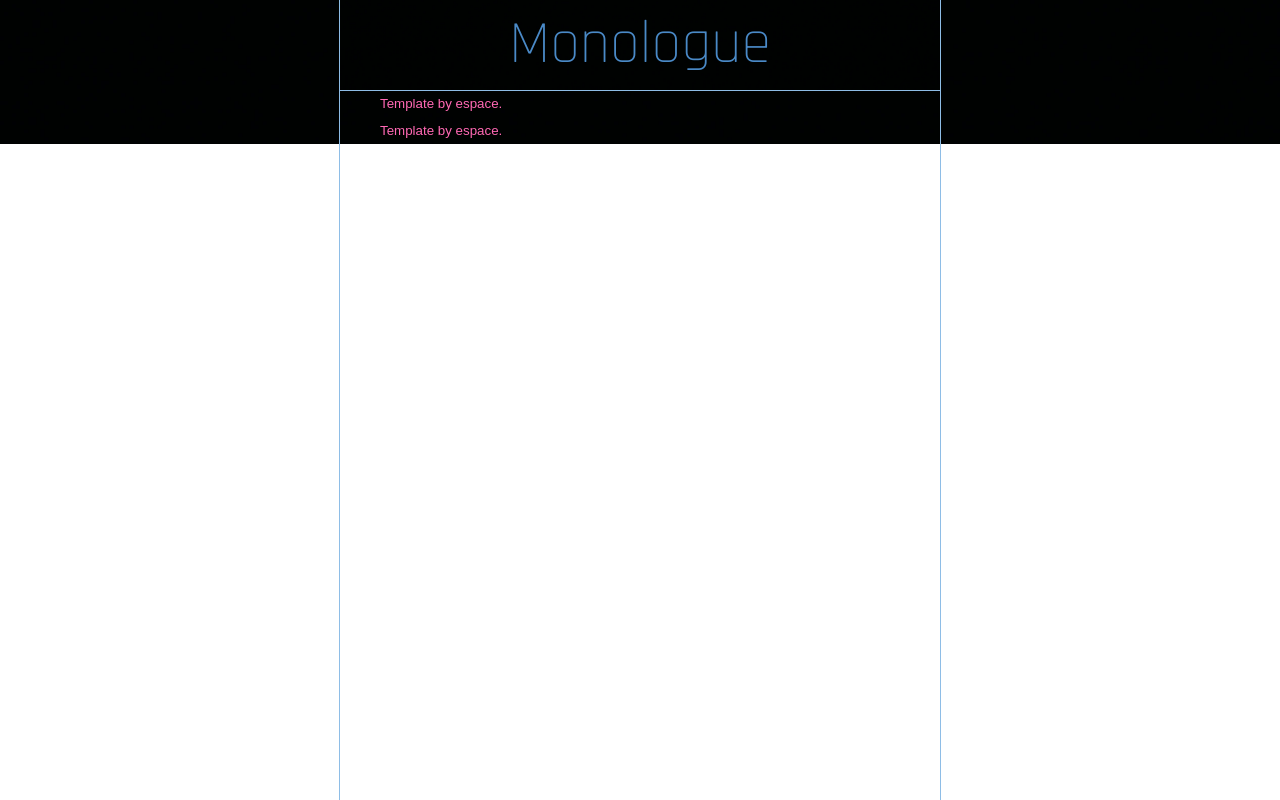
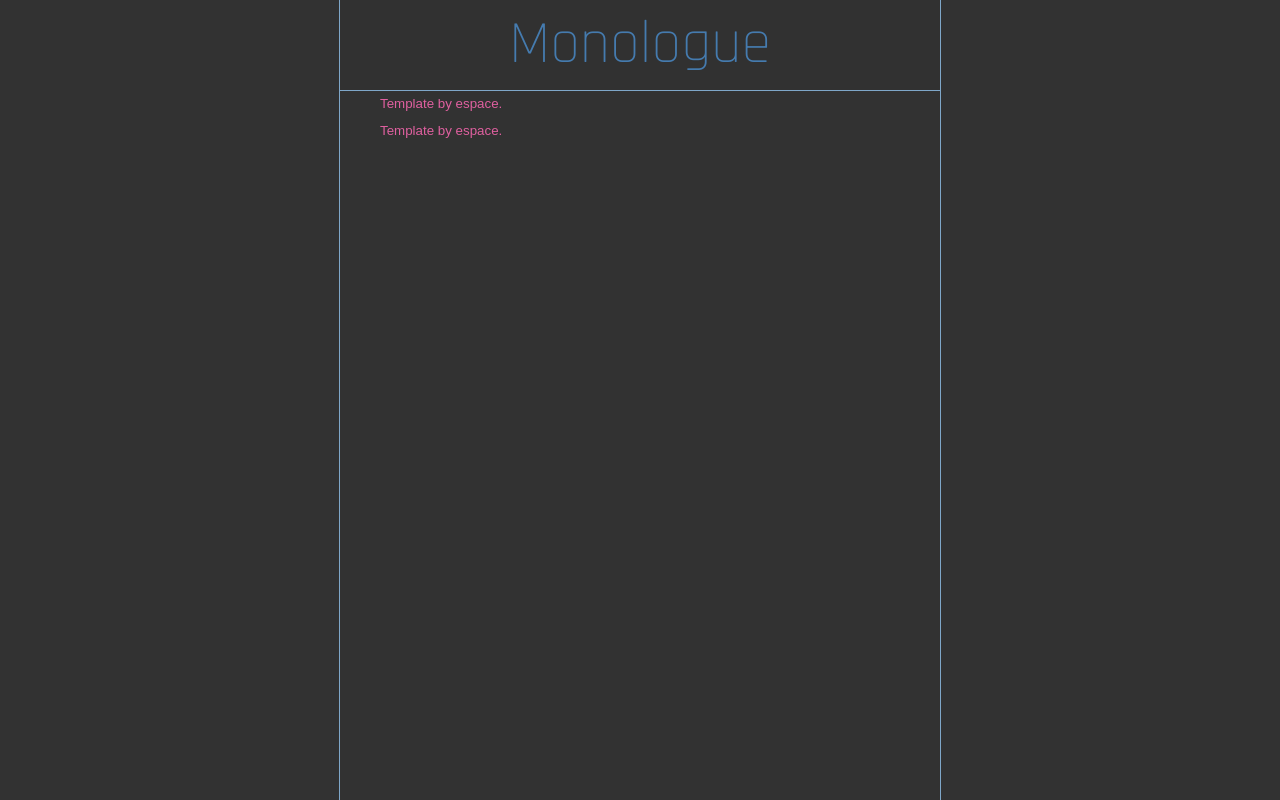
Before and after one commit to ryoAccount/next_blog, a Next.js app: page /footer in a window 1280 px wide. Built offline with nearby package versions, Linux system fonts and the light colour scheme.

Commit message:
bg reset

```diff
--- a/pages/_document.tsx
+++ b/pages/_document.tsx
@@ -9,7 +9,6 @@ export default function Document() {
         <link href="https://fonts.googleapis.com/css2?family=Rajdhani:wght@300;500&display=swap" rel="stylesheet" />
       </Head>
       <body>
-        <span id='bg-image'></span>
         <HeaderData />
         <Main />
         <FooterData />
--- a/styles/globals.css
+++ b/styles/globals.css
@@ -107,6 +107,8 @@ body {
   margin: 0;
   padding: 0;
   width: 100%;
+  background: rgb(50, 50, 50);
+  opacity: 0.85;
   position: relative;
 }
 
@@ -151,8 +153,7 @@ header {
   padding-bottom: 15px;
   border-bottom: 1px solid #8ebde6;
   text-align: center;
-  background-image: url("../public/bg.jpg");
-  background-size: cover;
+  background: rgb(50, 50, 50);
   z-index: 100;
 }
 
@@ -515,13 +516,3 @@ figure {
   text-align: center;
   margin: 4px;
 }
-
-/* background */
-#bg-image {
-  position: absolute;
-  width: 100%;
-  height: 100%;
-  z-index: -1;
-  background-image: url("../public/bg.jpg");
-  background-size: cover;
-}
```
Also changed, not shown: public/bg.jpg (deleted).
